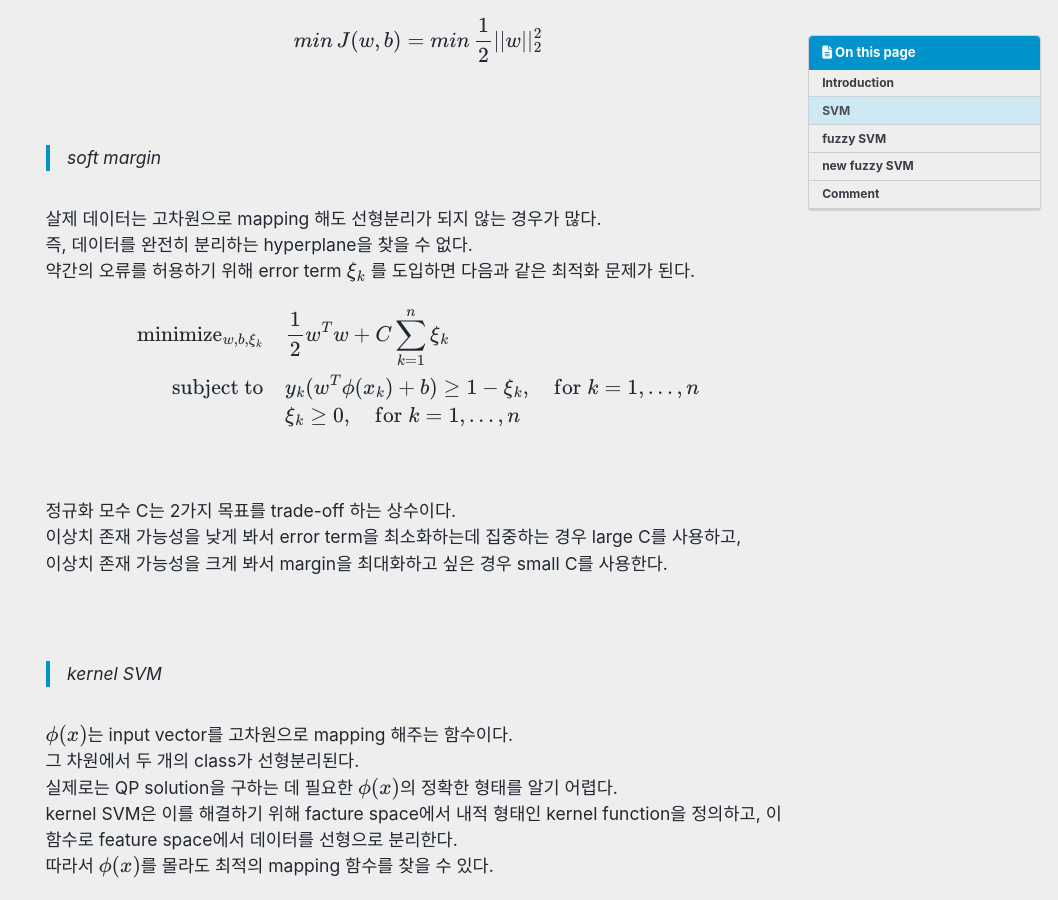
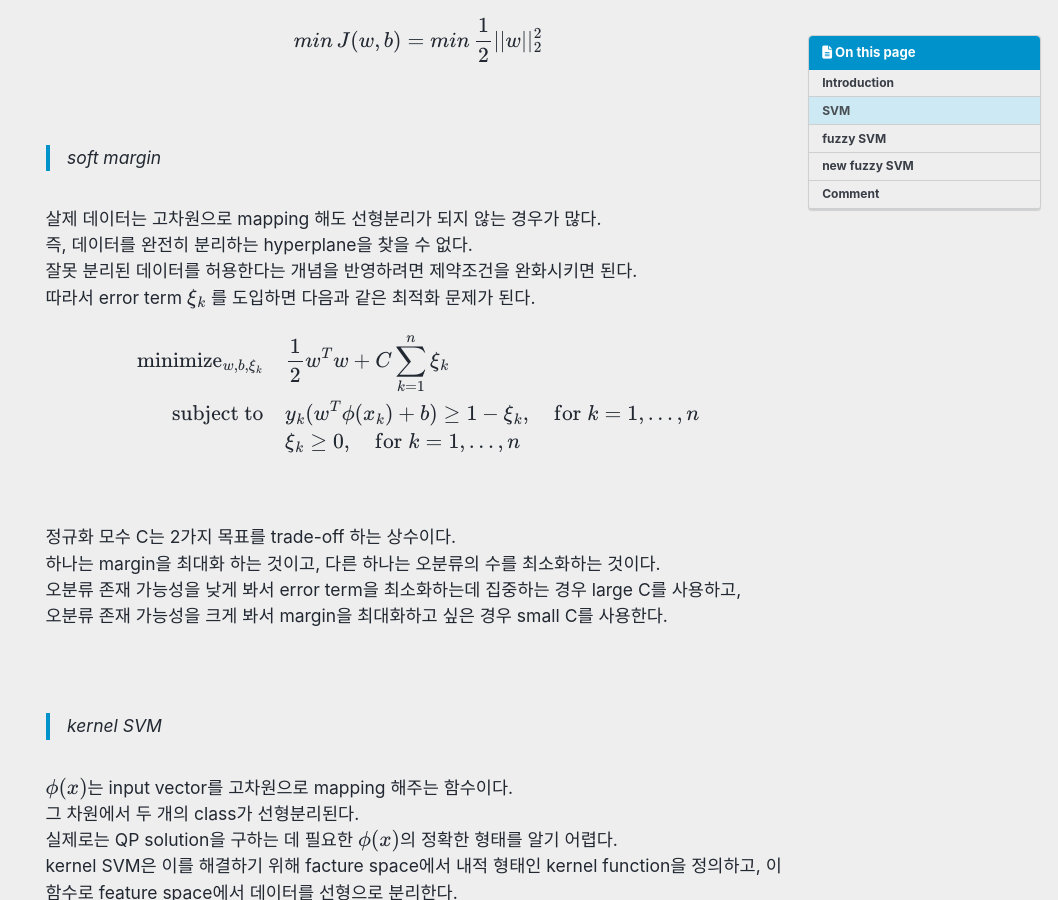
Before and after one commit to da-hyun-jeong/da-hyun-jeong.github.io, a Jekyll site: the page built from _posts/2021-08-20-fuzzySVM.md, in a window 1280 px wide and 900 px high, scrolled down 2752 px. Shown: the whole window, without its empty margins (222-1280 px from the left). Built offline with Jekyll 4.4.1, drawn with Linux system fonts in a browser that asks for light colours; cached includes are drawn as plain includes; nearby versions of some CDN libraries; formulas are drawn with MathJax 3; comment, search, counter and statistics services are not loaded.

Commit message:
Update 2021-08-20-fuzzySVM.md

```diff
--- a/_posts/2021-08-20-fuzzySVM.md
+++ b/_posts/2021-08-20-fuzzySVM.md
@@ -143,7 +143,8 @@ $$
 
 살제 데이터는 고차원으로 mapping 해도 선형분리가 되지 않는 경우가 많다. <br>
 즉, 데이터를 완전히 분리하는  hyperplane을 찾을 수 없다. <br>
-약간의 오류를 허용하기 위해 error term $\xi_k$ 를 도입하면 다음과 같은 최적화 문제가 된다. <br>
+잘못 분리된 데이터를 허용한다는 개념을 반영하려면 제약조건을 완화시키면 된다. <br>
+따라서 error term $\xi_k$ 를 도입하면 다음과 같은 최적화 문제가 된다. <br>
 
 $$
 \begin{aligned}
@@ -156,8 +157,9 @@ $$
 <br>
 
 정규화 모수 C는 2가지 목표를 trade-off 하는 상수이다. <br>
-이상치 존재 가능성을 낮게 봐서 error term을 최소화하는데 집중하는 경우 large C를 사용하고, <br>
-이상치 존재 가능성을 크게 봐서 margin을 최대화하고 싶은 경우 small C를 사용한다.
+하나는 margin을 최대화 하는 것이고, 다른 하나는 오분류의 수를 최소화하는 것이다. <br>
+오분류 존재 가능성을 낮게 봐서 error term을 최소화하는데 집중하는 경우 large C를 사용하고, <br>
+오분류 존재 가능성을 크게 봐서 margin을 최대화하고 싶은 경우 small C를 사용한다.
 
 <br>
 
```
